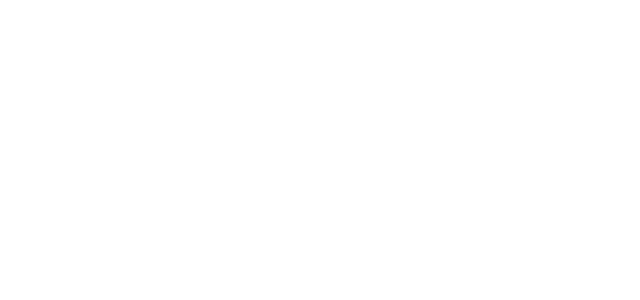
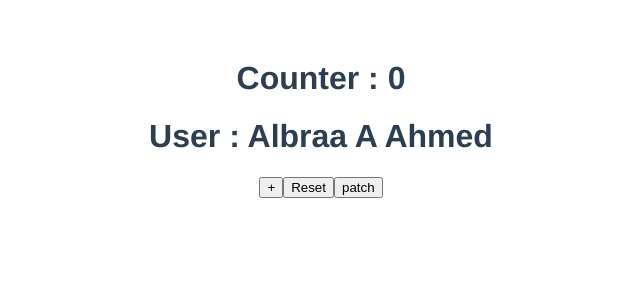
Before and after one commit to Triple-A-I/pinia, a Vue app: page / in a window 1280 px wide. Shown: the top 300 px of the page, without its empty margins (319-959 px from the left). Built offline with nearby package versions, Linux system fonts and the light colour scheme.

Commit message:
use the two stores counter & user and increment, reset, patch and subscribe

```diff
--- a/src/App.vue
+++ b/src/App.vue
@@ -1,13 +1,32 @@
-<!-- <template>
+<script setup>
+import { useCounterStore } from "./stores/counter";
+import { useUserStore } from "./stores/user";
 
-</template> -->
+const counterStore = useCounterStore();
+const userStore = useUserStore();
+counterStore.$subscribe((mutations, state)=>{
+  console.log(mutations);
+  console.log(state);
+});
+</script>
+<template>
+  <div>
+    <h1>Counter : {{ counterStore.counter }}</h1>
 
-<script>
-
-export default {
-
-}
-</script>
+    <h1>User : {{ userStore.name }}</h1>
+    <button @click="counterStore.counter++">+</button>
+    <button @click="counterStore.$reset">Reset</button>
+    <button
+      @click="
+        counterStore.$patch({
+          counter: counterStore.counter + 6,
+        })
+      "
+    >
+      patch
+    </button>
+  </div>
+</template>
 
 <style>
 #app {
```
